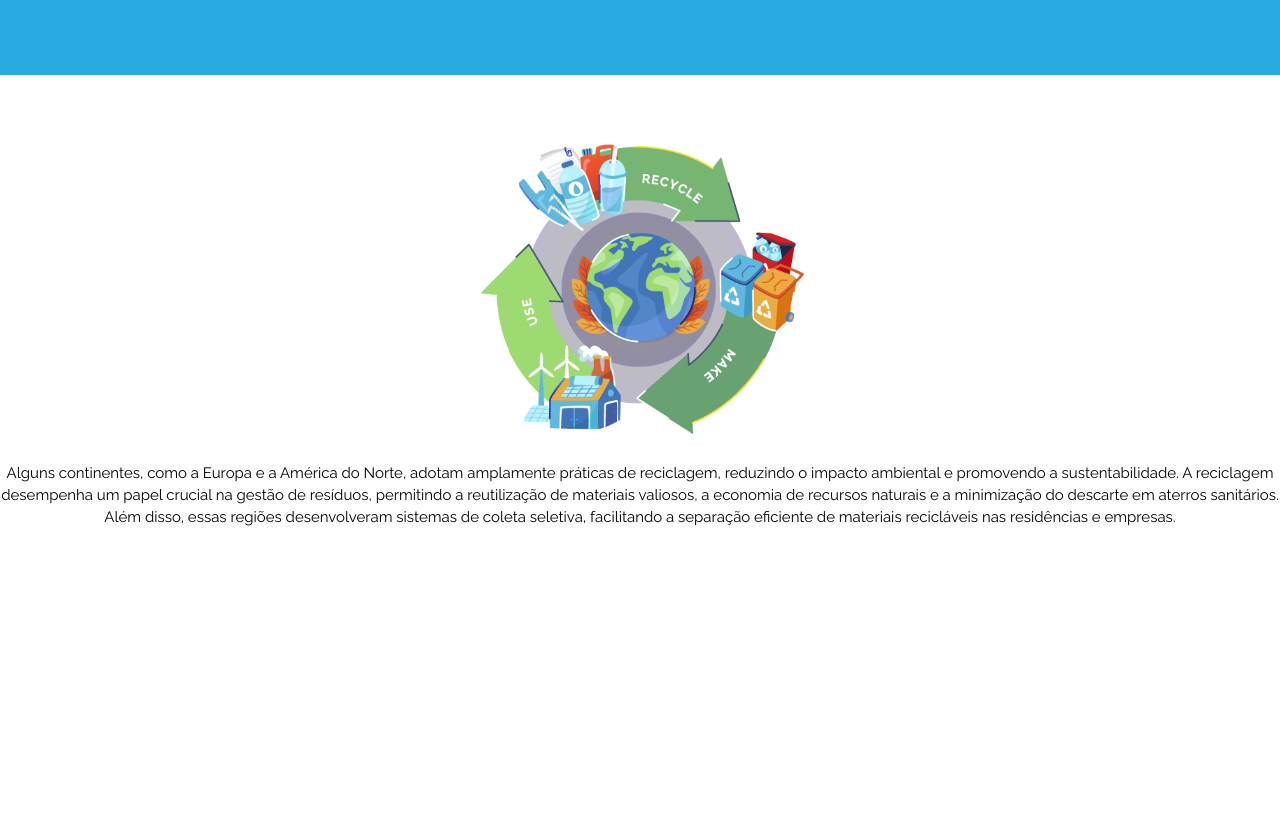
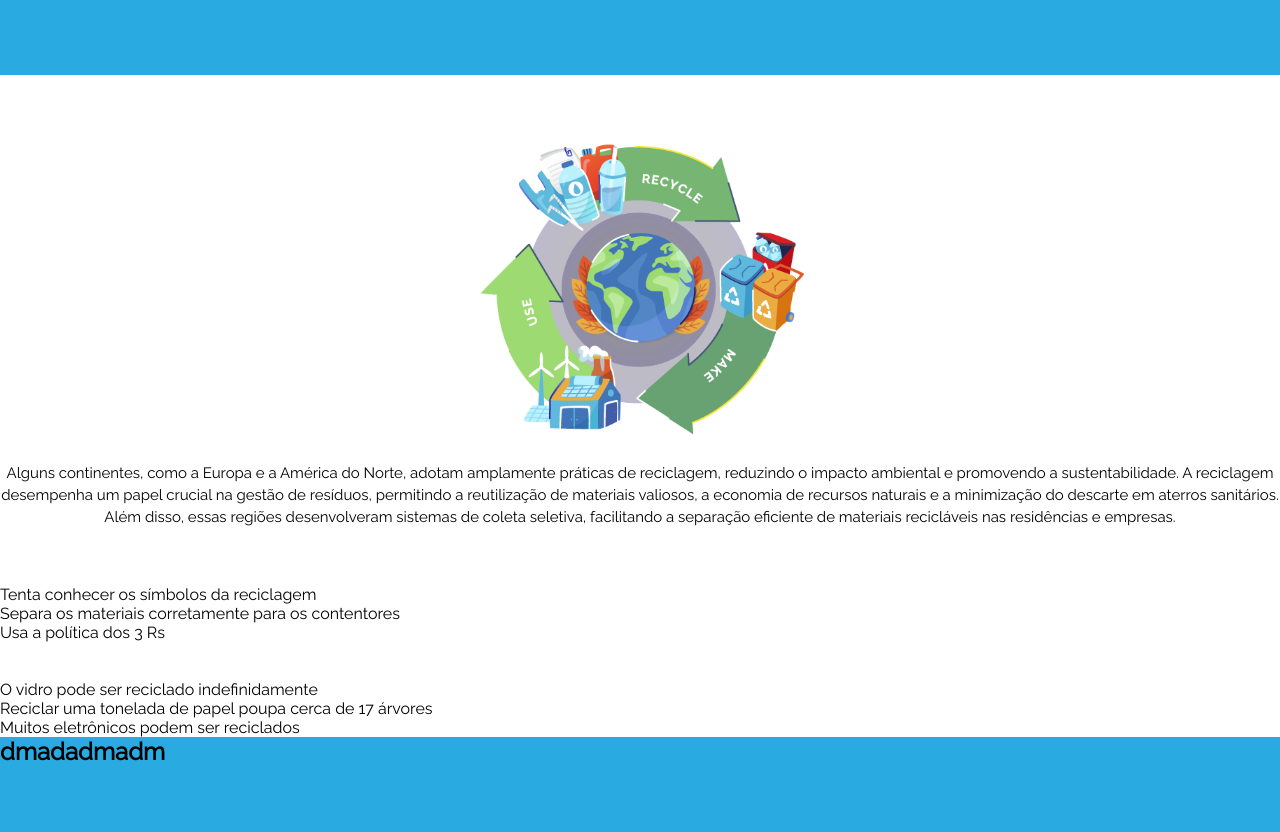
Before and after one commit to Drowndragon10/PI2_Website, a plain HTML site: page index.html in a window 1280 px wide. Shown: the part 1851-2683 px from the top of the page. Before the commit the page ends 2436 px from the top, so only its background shows below. Drawn offline with Linux system fonts and the light colour scheme.

Commit message:
aSADDADAD

```diff
--- a/css/estilos.css
+++ b/css/estilos.css
@@ -14,6 +14,12 @@ header {
     display: flex;
     align-items: center;
     z-index: 100;
+}
+footer{
+    background-color: #29ABE2;
+    position: relative;
+    z-index: 100;
+    display: flex;
 }
 
 .logo {
--- a/index.html
+++ b/index.html
@@ -40,10 +40,29 @@
     <div class="container2">
     </div>
     <br><br>
-    <img class="mundo"src="imagens/mundo.png" alt="ilustração do planeta terra, onde temos umas setas com algumas informações sobre reciclagem, como recycle, make e use">
+    <img class="mundo" src="imagens/mundo.png" alt="ilustração do planeta terra, onde temos umas setas com algumas informações sobre reciclagem, como recycle, make e use">
     <p class="h5">Alguns continentes, como a Europa e a América do Norte, adotam amplamente práticas de reciclagem, reduzindo o impacto ambiental e promovendo a sustentabilidade. A reciclagem desempenha um papel crucial na gestão de resíduos, permitindo a reutilização de materiais valiosos, a economia de recursos naturais e a minimização do descarte em aterros sanitários. Além disso, essas regiões desenvolveram sistemas de coleta seletiva, facilitando a separação eficiente de materiais recicláveis nas residências e empresas.</p>
     <br><br><br>
+    <div>
+      <ul>
+        <li> Tenta conhecer os símbolos da reciclagem </li>
+        <li> Separa os materiais corretamente para os contentores </li>
+        <li> Usa a política dos 3 Rs</li>
+      </ul>
+    </div>
+    <br><br>
+    <div>
+      <ul>
+        <li> O vidro pode ser reciclado indefinidamente </li>
+        <li> Reciclar uma tonelada de papel poupa cerca de 17 árvores </li>
+        <li> Muitos eletrônicos podem ser reciclados </li>
+      </ul>
+    </div>
   </main>
+  <footer>
+    <h2>dmadadmadm</h2>
+    <br><br><br><br><br>
+  </footer>
 </body>
 
 </html>
```
